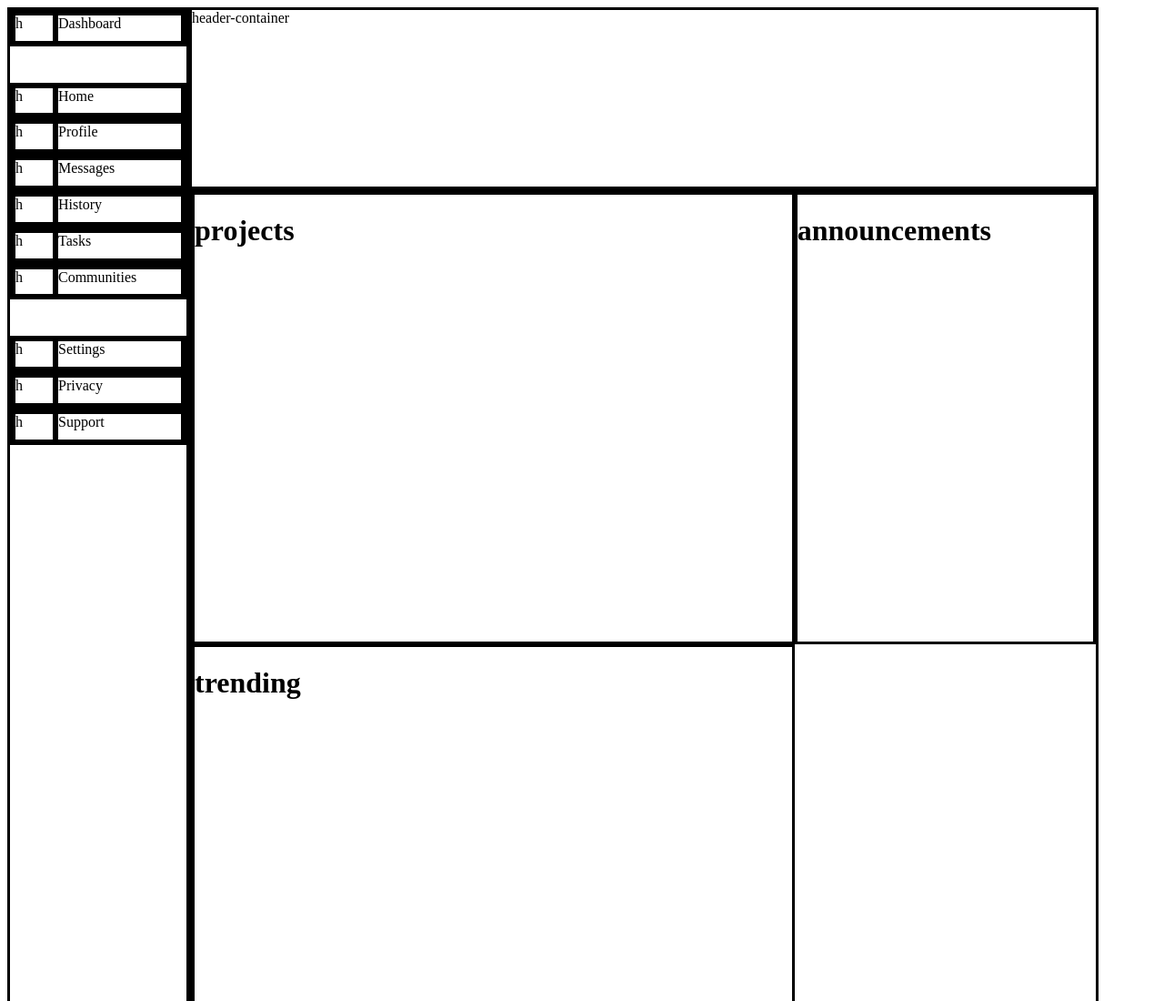
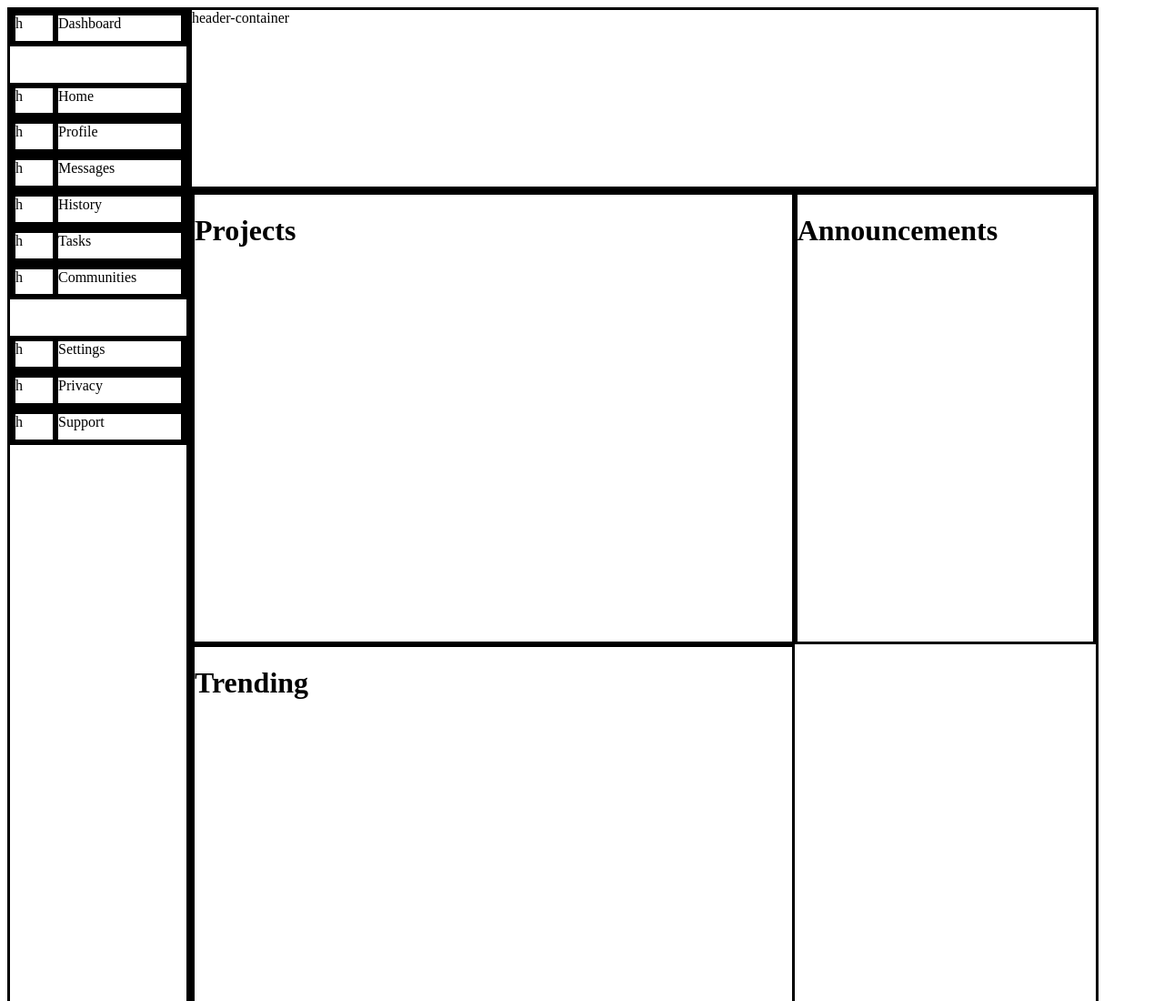
Before and after one commit to sjursaa/odin-admin-dashboard, a plain HTML site: page index.html in a window 1280 px wide. Shown: the top 1100 px of the page at 91% size. Drawn offline with Linux system fonts and the light colour scheme.

Commit message:
reformat main-content container in index

```diff
--- a/index.html
+++ b/index.html
@@ -70,13 +70,15 @@
       <!-- TODO: add button share -->
     </div>
     <div class="main-content-container">
-      <div class="project-section">
-        <h1>projects</h1>
+      <div class="projects-section">
+        <h1>Projects</h1>
       </div>
       <div class="announcements-section">
-        <h1>announcements</h1>
+        <h1>Announcements</h1>
       </div>
-      <div class="trending-section"><h1>trending</h1></div>
+      <div class="trending-section">
+        <h1>Trending</h1>
+      </div>
     </div>
   </body>
 </html>
```
